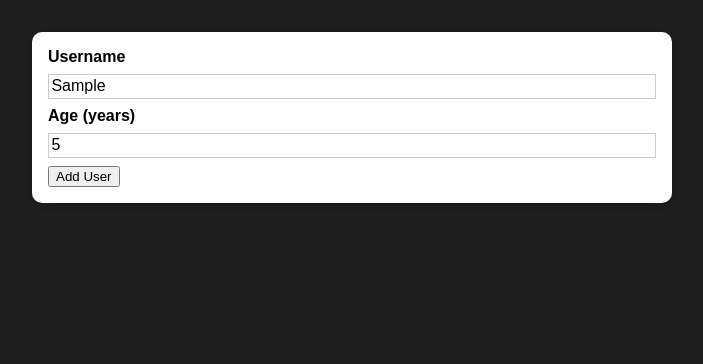
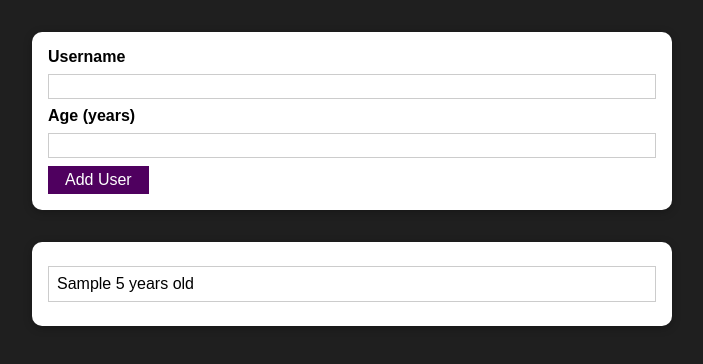
Before and after one commit to Hagleyson/project3-react-course-2021, a React (Create React App) app: page / in a window 1280 px wide. Both pictures are taken after typing "Sample", "5" into the empty fields and a click on the button "Add User". Shown: the top 364 px of the page, without its empty margins (288-991 px from the left). Built offline with nearby package versions, Linux system fonts and the light colour scheme.

Commit message:
feat: add modal error

```diff
--- a/src/App.js
+++ b/src/App.js
@@ -1,10 +1,18 @@
-import React from "react";
+import React, { useState } from "react";
 import Adduser from "./Users/AddUser";
+import UsersList from "./Users/UsersList";
 
 function App() {
+  const [usersList, setUsersList] = useState([]);
+  const addUserhandler = (uName, uAge) => {
+    setUsersList((prevUsersList) => {
+      return [...prevUsersList, { name: uName, age: uAge }];
+    });
+  };
   return (
     <div>
-      <Adduser />
+      <Adduser onAddUser={addUserhandler} />
+      <UsersList users={usersList} />
     </div>
   );
 }
--- a/src/UI/Button.module.css
+++ b/src/UI/Button.module.css
@@ -0,0 +1,18 @@
+.button {
+  font: inherit;
+  border: 1px solid #4f005f;
+  background: #4f005f;
+  color: white;
+  padding: 0.25rem 1rem;
+  cursor: pointer;
+}
+
+.button:hover,
+.button:active {
+  background: #741188;
+  border-color: #741188;
+}
+
+.button:focus {
+  outline: none;
+}
--- /dev/null
+++ b/src/UI/ErrorModal.js
@@ -0,0 +1,24 @@
+import React from "react";
+import Button from "./Button";
+import Card from "./Card";
+import classes from "./ErrorModal.module.css";
+const ErrorModal = (props) => {
+  return (
+    <>
+      <div className={classes.backdrop} onClick={props.onConfirm} />
+      <Card className={classes.modal}>
+        <header className={classes.header}>
+          <h2>{props.title}</h2>
+        </header>
+        <div className={classes.content}>
+          <p>{props.message}</p>
+        </div>
+        <footer className={classes.actions}>
+          <Button onClick={props.onConfirm}>Okay</Button>
+        </footer>
+      </Card>
+    </>
+  );
+};
+
+export default ErrorModal;
--- /dev/null
+++ b/src/UI/ErrorModal.module.css
@@ -0,0 +1,45 @@
+.backdrop {
+  position: fixed;
+  top: 0;
+  left: 0;
+  width: 100%;
+  height: 100vh;
+  z-index: 10;
+  background: rgba(0, 0, 0, 0.75);
+}
+
+.modal {
+  position: fixed;
+  top: 30vh;
+  left: 10%;
+  width: 80%;
+  z-index: 100;
+  overflow: hidden;
+}
+
+.header {
+  background: #4f005f;
+  padding: 1rem;
+}
+
+.header h2 {
+  margin: 0;
+  color: white;
+}
+
+.content {
+  padding: 1rem;
+}
+
+.actions {
+  padding: 1rem;
+  display: flex;
+  justify-content: flex-end;
+}
+
+@media (min-width: 768px) {
+  .modal {
+    left: calc(50% - 20rem);
+    width: 40rem;
+  }
+}
--- a/src/Users/AddUser.js
+++ b/src/Users/AddUser.js
@@ -1,21 +1,70 @@
-import React from "react";
+import React, { useState } from "react";
 import Button from "../UI/Button";
 import Card from "../UI/Card";
+import ErrorModal from "../UI/ErrorModal";
 import classes from "./AddUser.module.css";
 const Adduser = (props) => {
+  const [enteredUsername, setEnteredUsername] = useState("");
+  const [enteredAge, setEnteredAge] = useState("");
+  const [error, setError] = useState();
   const addUserHandler = (e) => {
     e.preventDefault();
+    if (enteredUsername.trim().length === 0 || enteredAge.trim().length === 0) {
+      setError({
+        title: "Invalid input",
+        message: "Please enter a valid name and age(non-empty values)",
+      });
+      return;
+    }
+    if (+enteredAge < 1) {
+      setError({
+        title: "Invalid input",
+        message: "Please enter a valid age(>0)",
+      });
+      return;
+    }
+    props.onAddUser(enteredUsername, enteredAge);
+    setEnteredAge("");
+    setEnteredUsername("");
+  };
+  const usernameChangeHandler = (e) => {
+    setEnteredUsername(e.target.value);
+  };
+  const ageChangeHandler = (e) => {
+    setEnteredAge(e.target.value);
+  };
+  const errorHandler = () => {
+    setError(null);
   };
   return (
+    <>
+      {error && (
+        <ErrorModal
+          onConfirm={errorHandler}
+          title={error.title}
+          message={error.message}
+        />
+      )}
       <Card className={classes.input}>
         <form onSubmit={addUserHandler}>
           <label htmlFor="username">Username</label>
-        <input id="username" type="text" />
+          <input
+            id="username"
+            type="text"
+            value={enteredUsername}
+            onChange={usernameChangeHandler}
+          />
           <label htmlFor="age">Age (years)</label>
-        <input id="age" type="number" />
-        <Button>Add User</Button>
+          <input
+            id="age"
+            type="number"
+            value={enteredAge}
+            onChange={ageChangeHandler}
+          />
+          <Button type="submit">Add User</Button>
         </form>
       </Card>
+    </>
   );
 };
 
--- /dev/null
+++ b/src/Users/UsersList.js
@@ -0,0 +1,18 @@
+import React from "react";
+import Card from "../UI/Card";
+import classes from "./UsersList.module.css";
+const UsersList = (props) => {
+  return (
+    <Card className={classes.users}>
+      <ul>
+        {props.users.map((user, idx) => (
+          <li key={idx}>
+            {user.name} {user.age} years old
+          </li>
+        ))}
+      </ul>
+    </Card>
+  );
+};
+
+export default UsersList;
--- /dev/null
+++ b/src/Users/UsersList.module.css
@@ -0,0 +1,16 @@
+.users {
+  margin: 2rem auto;
+  width: 90%;
+  max-width: 40rem;
+}
+
+.users ul {
+  list-style: none;
+  padding: 1rem;
+}
+
+.users li {
+  border: 1px solid #ccc;
+  margin: 0.5rem 0;
+  padding: 0.5rem;
+}
```
Lines whose indentation alone changed are shown as unchanged.
